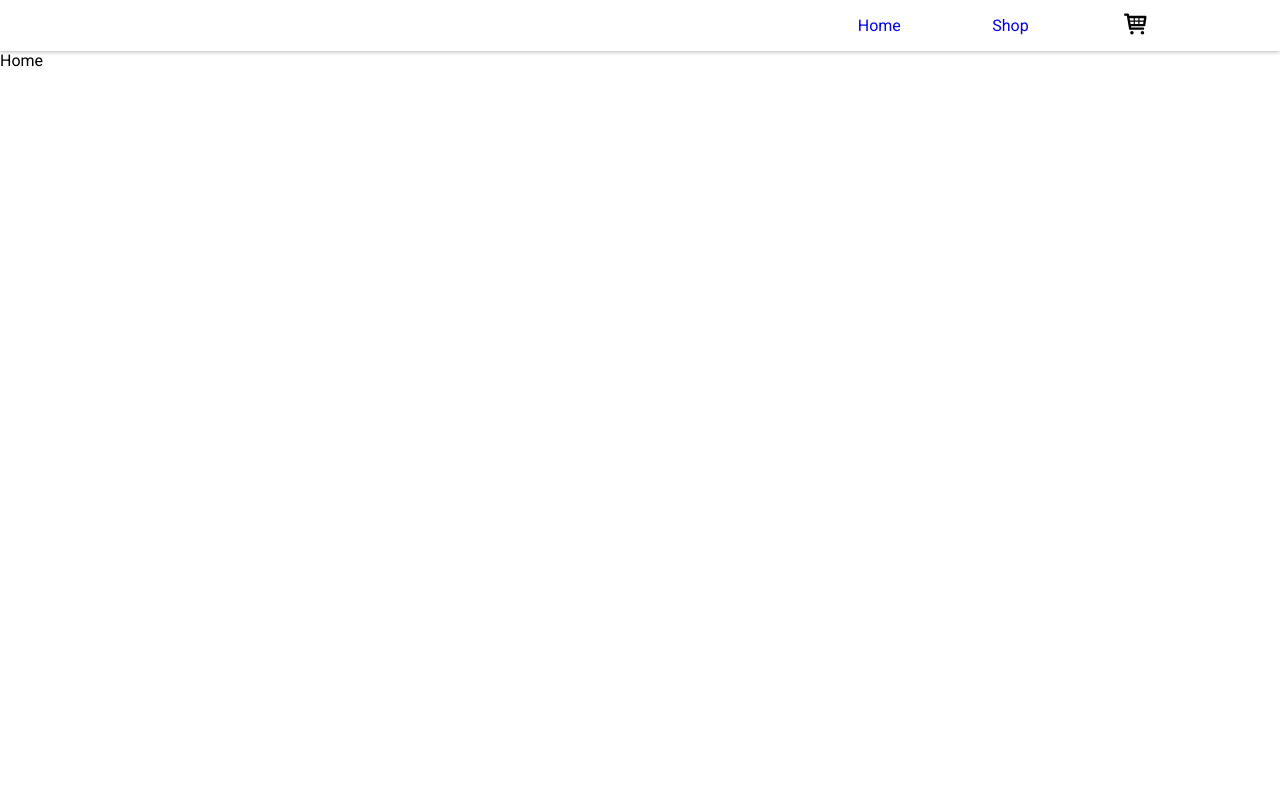
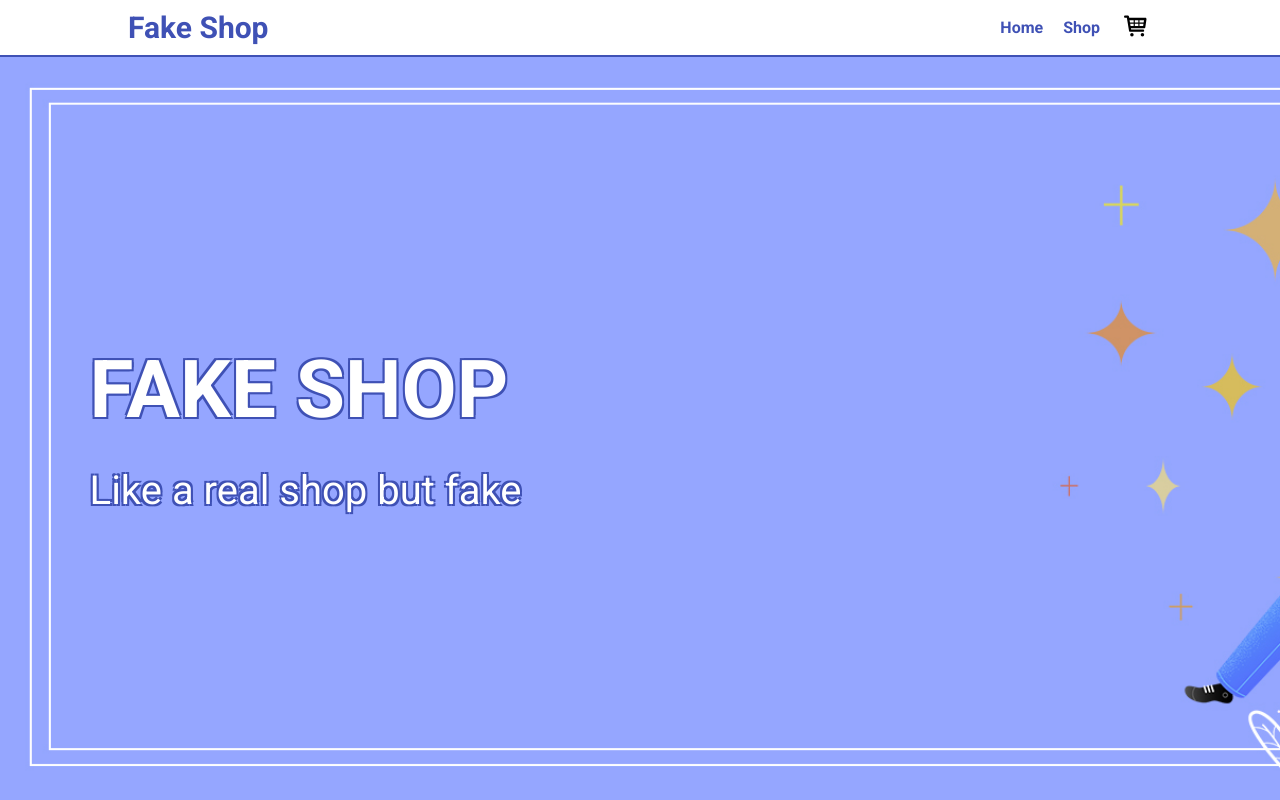
Before and after one commit to JPd3v/Shopping-Cart, a React (Vite) app: page / in a window 1280 px wide. Built offline with nearby package versions, Linux system fonts and the light colour scheme.

Commit message:
added css to home page and corrected litle style..
style erros

```diff
--- a/src/App.css
+++ b/src/App.css
@@ -25,12 +25,43 @@ a {
 
 .header {
   display: flex;
-  justify-content: flex-end;
+  justify-content: space-between;
   align-items: center;
-  padding: 10px;
-  padding-right: 10%;
-  gap: 8%;
-  box-shadow: 0px 1px 4px 0px #bababa;
+  padding: 10px 10%;
+  border-bottom: 2px solid #3f51b5;
+}
+
+.header a {
+  color: #3f51b5;
+  font-weight: 600;
+}
+.header h1 {
+  font-size: 3rem;
+}
+
+.header-right-side {
+  display: flex;
+  align-items: center;
+  gap: 20px;
+}
+
+.home-page {
+  background-image: url('./assets/home page background.jpg');
+  background-color: #95a6ff;
+  -webkit-background-size: cover;
+  -moz-background-size: cover;
+  -o-background-size: cover;
+  background-size: cover;
+  display: flex;
+  justify-content: center;
+  align-items: flex-start;
+  flex-direction: column;
+  padding-left: 7%;
+  color: rgb(255, 255, 255);
+  font-size: 4rem;
+  gap: 30px;
+  text-shadow: -2px 2px 0 #3f51b5, 2px 2px 0 #3f51b5, 2px -2px 0 #3f51b5,
+    -2px -2px 0 #3f51b5;
 }
 
 .button-open-cart {
@@ -82,6 +113,8 @@ a {
   overflow: hidden;
   -webkit-line-clamp: 2;
   -webkit-box-orient: vertical;
+  border-top: 1px solid #858585a8;
+  height: 40px;
 }
 
 .item-details-wrapper {
@@ -118,6 +151,11 @@ a {
   flex-direction: column;
   gap: 30px;
   justify-content: center;
+  font-size: 1.8rem;
+}
+
+.item-details-information h6 {
+  font-size: 2.6rem;
 }
 
 .item-details-information form {
@@ -207,6 +245,10 @@ a {
   border-left: 1px solid #9e9e9e69;
 }
 
+.cart-item-information p {
+  font-weight: 800;
+}
+
 .cart-item-quantity-controller {
   display: flex;
   gap: 20px;
@@ -258,6 +300,7 @@ a {
   padding: 15px;
   border-radius: 3px;
   cursor: pointer;
+  font-size: 1.8rem;
 }
 
 .button-Proceed-to-pay:hover {
--- a/src/App.jsx
+++ b/src/App.jsx
@@ -28,6 +28,10 @@ function App() {
           : element
       )
     );
+  }
+
+  function deleteItemFromCart(id) {
+    setCartItems((prevItems) => prevItems.filter((item) => item.id !== id));
   }
 
   // function changeItemQuantity(item) {
@@ -112,6 +116,7 @@ function App() {
         items={cartItems}
         incrementItemQuantity={(id) => incrementItemQuantity(id)}
         decrementItemQuantity={(id) => decrementItemQuantity(id)}
+        deleteItemFromCart={(id) => deleteItemFromCart(id)}
       />
       <Routes>
         <Route path="/" element={<Home />} />
--- a/src/components/Cart.jsx
+++ b/src/components/Cart.jsx
@@ -6,6 +6,7 @@ export default function Cart({
   incrementItemQuantity,
   decrementItemQuantity,
   closeCartModal,
+  deleteItemFromCart,
 }) {
   const reducer = items.reduce(
     (acc, item) =>
@@ -29,11 +30,12 @@ export default function Cart({
               item={item}
               incrementItemQuantity={(id) => incrementItemQuantity(id)}
               decrementItemQuantity={(id) => decrementItemQuantity(id)}
+              deleteItemFromCart={(id) => deleteItemFromCart(id)}
             />
           ))}
         </div>
         <div className="cart-total-amount">
-          ${Math.round(reducer * 100) / 100}
+          Total: ${Math.round(reducer * 100) / 100}
           <button type="button" className="button-Proceed-to-pay">
             Proceed to pay
           </button>
--- a/src/components/CartItem.jsx
+++ b/src/components/CartItem.jsx
@@ -4,6 +4,7 @@ export default function CartItem({
   item,
   incrementItemQuantity,
   decrementItemQuantity,
+  deleteItemFromCart,
 }) {
   function handleIncrement(id) {
     console.log(id);
@@ -12,6 +13,10 @@ export default function CartItem({
   function handleDecrement(id, Currentquantity) {
     if (Currentquantity <= 1) return;
     decrementItemQuantity(id);
+  }
+
+  function handleItemDelete(id) {
+    deleteItemFromCart(id);
   }
 
   return (
@@ -33,7 +38,11 @@ export default function CartItem({
           </button>
         </div>
       </div>
-      <button type="button" className="cart-item-delete-button">
+      <button
+        type="button"
+        className="cart-item-delete-button"
+        onClick={() => handleItemDelete(item.id)}
+      >
         <IoCloseOutline />
       </button>
     </div>
--- a/src/components/Header.jsx
+++ b/src/components/Header.jsx
@@ -7,6 +7,7 @@ export default function Header({
   items,
   incrementItemQuantity,
   decrementItemQuantity,
+  deleteItemFromCart,
 }) {
   const [showCart, setShowCart] = useState(false);
 
@@ -20,6 +21,12 @@ export default function Header({
 
   return (
     <nav className="header">
+      <div className="header-left-side">
+        <Link to="/">
+          <h1>Fake Shop</h1>
+        </Link>
+      </div>
+      <div className="header-right-side">
         <Link to="/">Home</Link>
         <Link to="/shop">Shop</Link>
         <button
@@ -30,11 +37,14 @@ export default function Header({
           {' '}
           <TiShoppingCart />
         </button>
+      </div>
+
       {showCart && (
         <Cart
           items={items}
           incrementItemQuantity={(id) => incrementItemQuantity(id)}
           decrementItemQuantity={(id) => decrementItemQuantity(id)}
+          deleteItemFromCart={(id) => deleteItemFromCart(id)}
           closeCartModal={() => closeCartModal()}
         />
       )}
--- a/src/components/Home.jsx
+++ b/src/components/Home.jsx
@@ -1,3 +1,8 @@
 export default function Home() {
-  return <div>Home</div>;
+  return (
+    <div className="home-page ">
+      <h1>FAKE SHOP</h1>
+      <p>Like a real shop but fake</p>
+    </div>
+  );
 }
--- a/src/components/ItemDetails.jsx
+++ b/src/components/ItemDetails.jsx
@@ -45,10 +45,10 @@ export default function ItemDetails({ addCartItem }) {
             <img src={item.image} alt={item.title} />
           </div>
           <div className="item-details-information">
-            <div>{item.title}</div>
-            <div>{item.category}</div>
-            <div>{item.description}</div>
-            <div>${item.price}</div>
+            <h6>{item.title}</h6>
+            <p>{item.category}</p>
+            <p>{item.description}</p>
+            <p>${item.price}</p>
             <form onSubmit={(event) => handleSubmit(event)}>
               <input
                 type="number"
```
Also changed, not shown: src/assets/home page background.jpg (added). Lines whose indentation alone changed are shown as unchanged.
